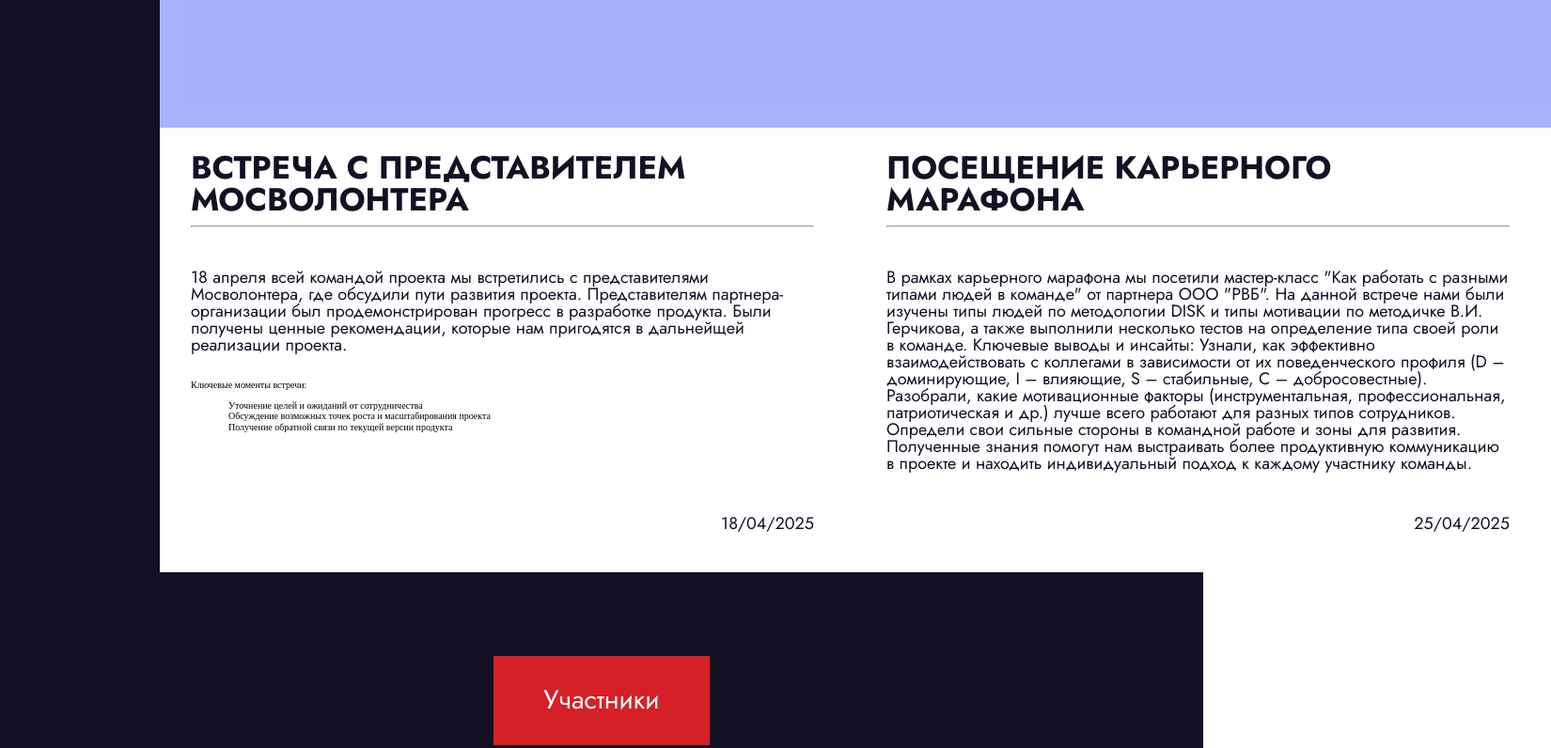
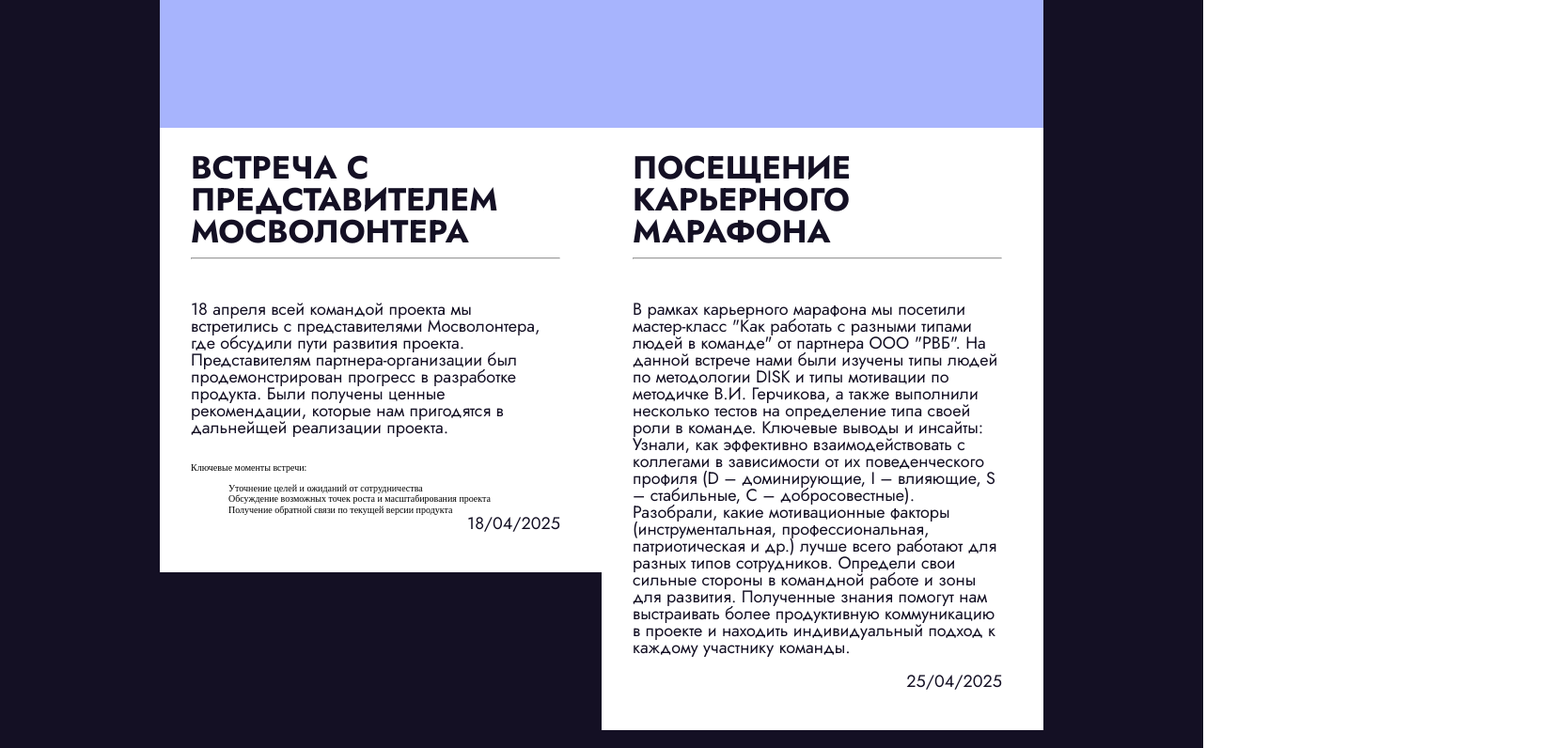
Before and after one commit to paladijmaxim/practice-2025-Paladii-Rebrova, a plain HTML site: page site/html/journal.html in a window 1280 px wide. Shown: the part 700-1496 px from the top of the page at 94% size, 1650 px wide, since content can reach past the window. Drawn offline with Linux system fonts and the light colour scheme.

Commit message:
починили карточки в "Журнал"

```diff
--- a/site/css/journal.css
+++ b/site/css/journal.css
@@ -109,7 +109,7 @@ main {
 .text_box {
     background-color: var(--white-color);
     padding: 2.6rem 4.4rem 2.5rem 3.3rem;
-    min-width: 74rem;
+    max-width: 74rem;
     min-height: 47.3rem;
     display: flex;
     flex-direction: column;
```
